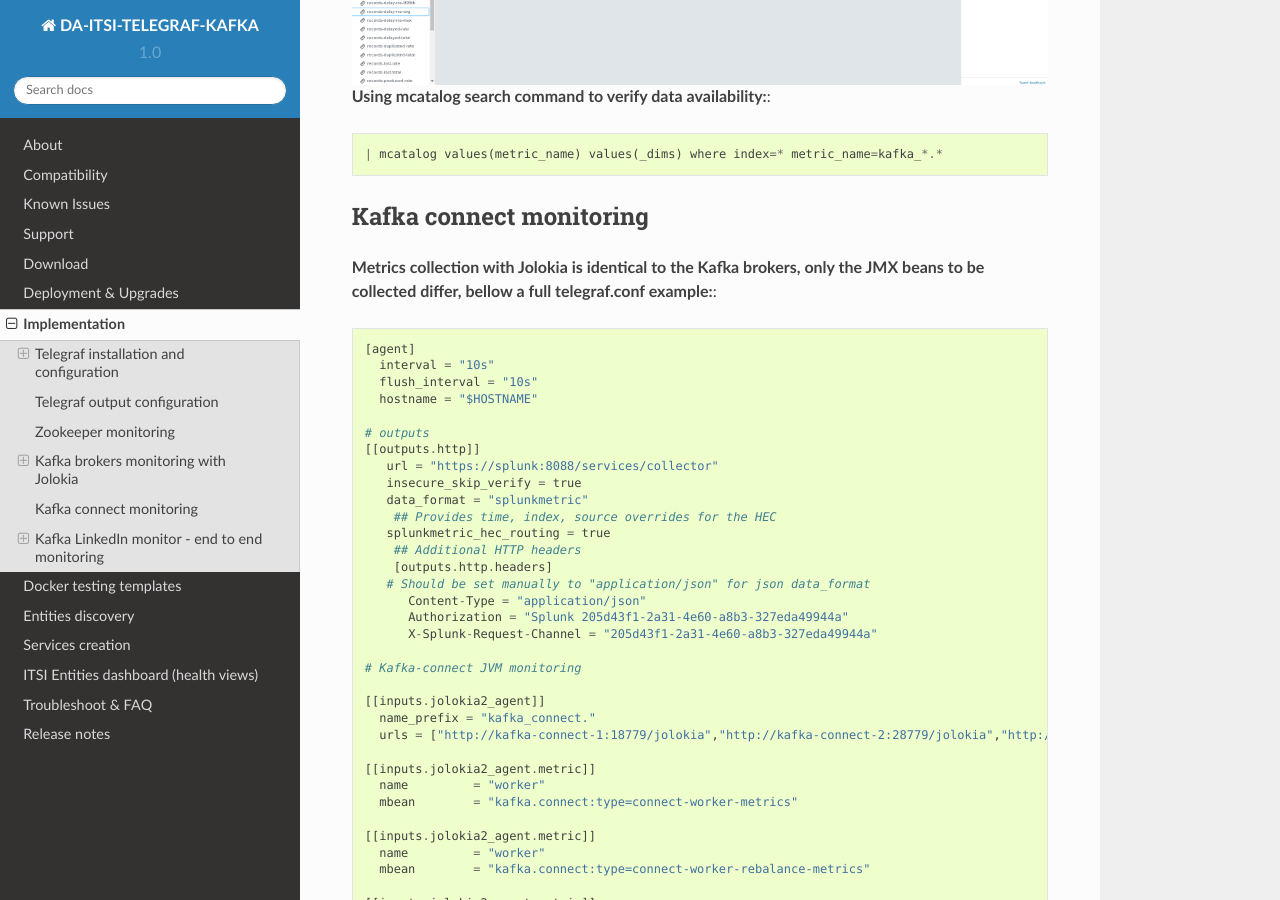
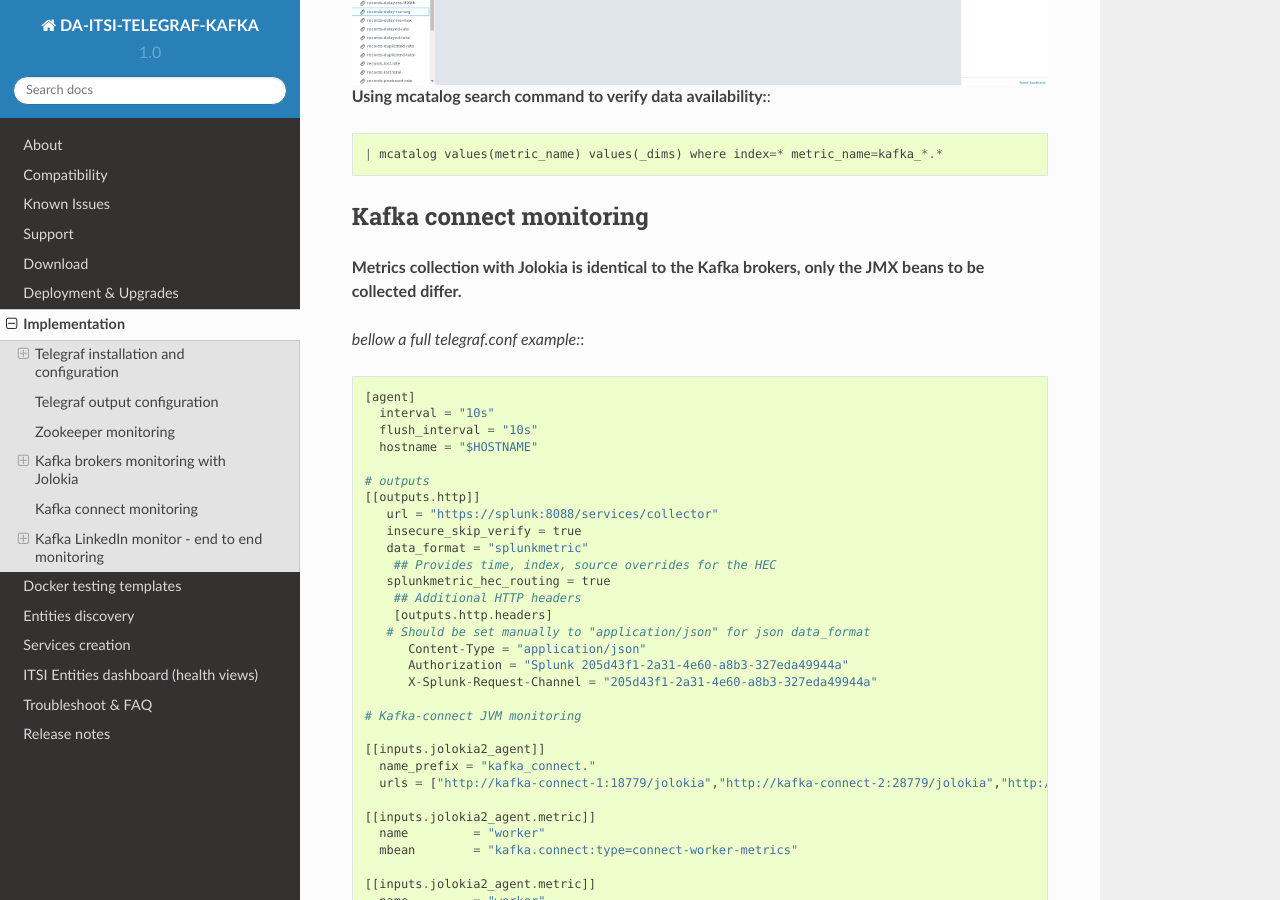
Before and after one commit to guilhemmarchand/DA-ITSI-TELEGRAF-KAFKA, a Sphinx documentation site: the page built from docs/kafka_monitoring.rst, in a window 1280 px wide and 900 px high, scrolled down 7500 px. Built offline with Sphinx 7.4.7 and the Read the Docs theme 2.0.0, drawn with Linux system fonts in a browser that asks for light colours.

Commit message:
Kafla connect integration

```diff
--- a/docs/kafka_monitoring.rst
+++ b/docs/kafka_monitoring.rst
@@ -346,7 +346,9 @@ Full telegraf.conf example
 Kafka connect monitoring
 ========================
 
-**Metrics collection with Jolokia is identical to the Kafka brokers, only the JMX beans to be collected differ, bellow a full telegraf.conf example:**::
+**Metrics collection with Jolokia is identical to the Kafka brokers, only the JMX beans to be collected differ.**
+
+*bellow a full telegraf.conf example:*::
 
    [agent]
      interval = "10s"
```
